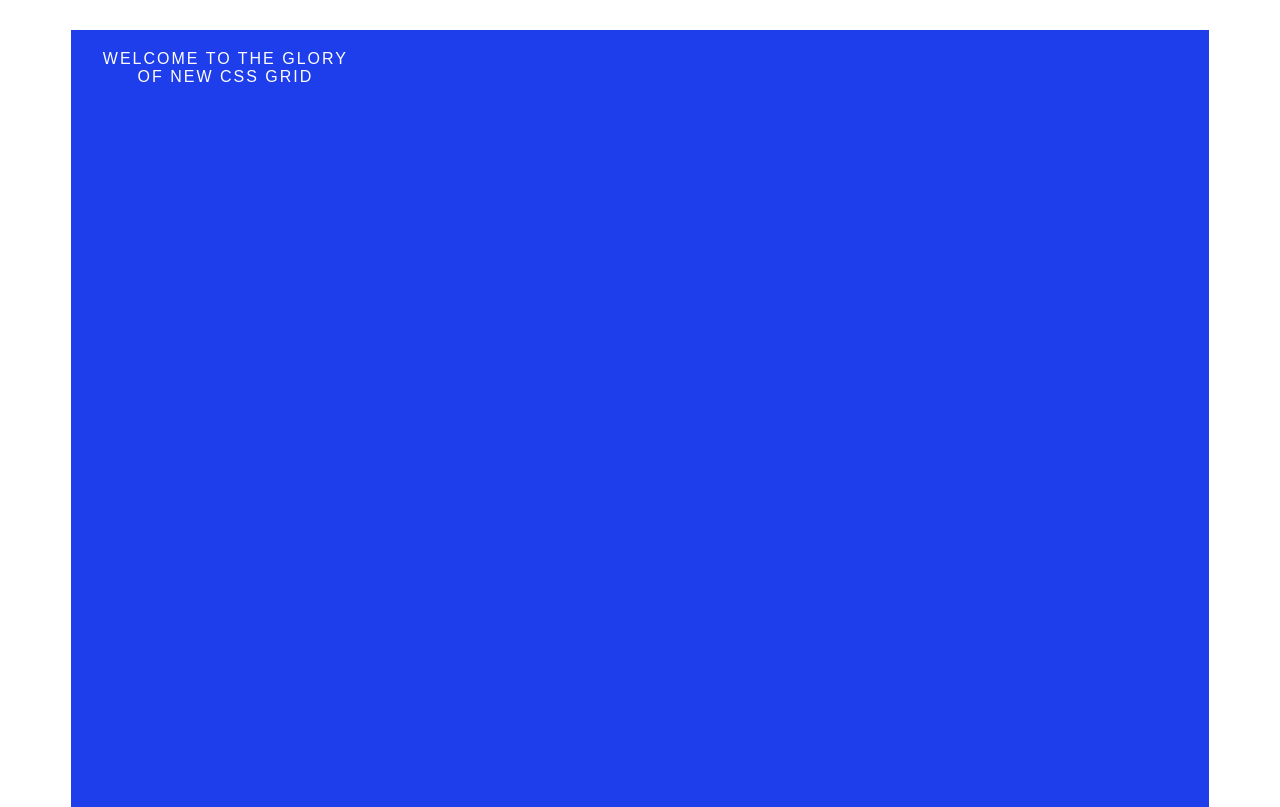
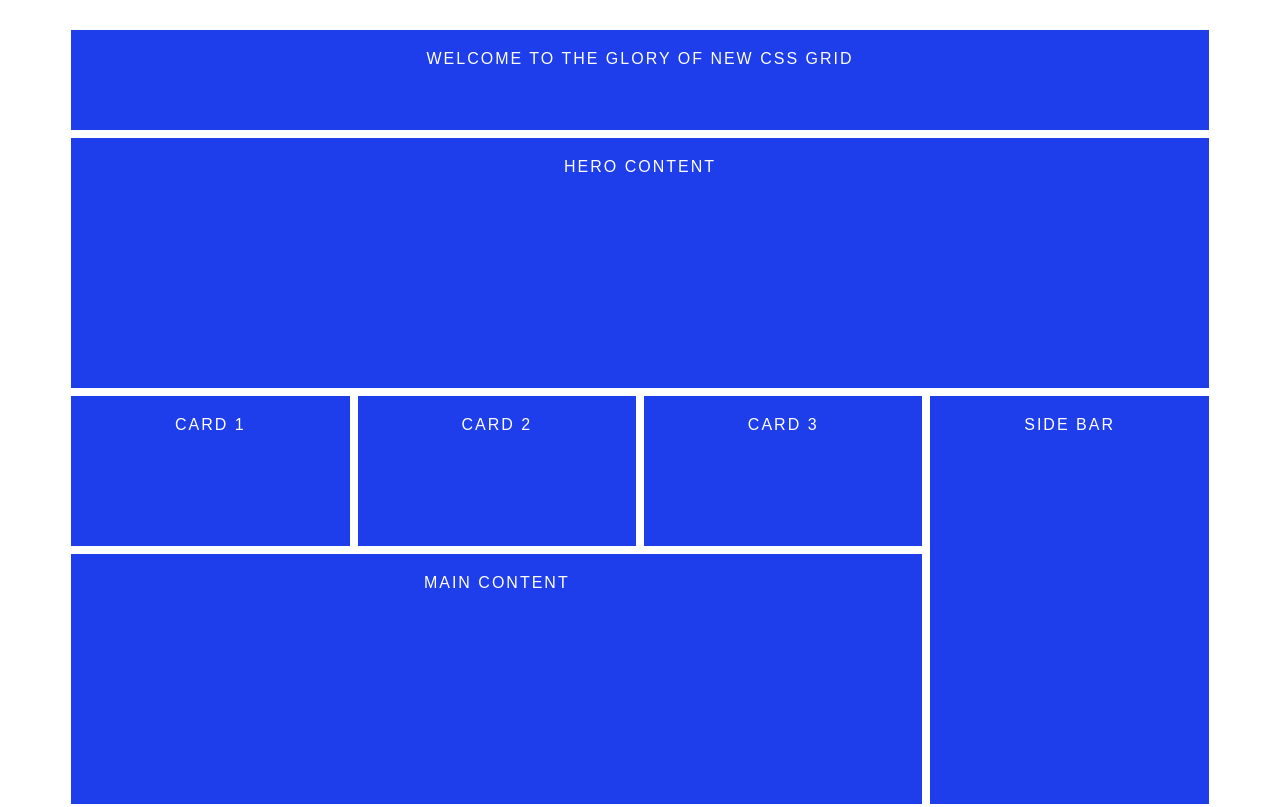
Before and after one commit to tvn9/glory-of-newgrid, a plain HTML site: page index.html in a window 1280 px wide. Shown: the top 807 px of the page. Drawn offline with Linux system fonts and the light colour scheme.

Commit message:
Added comments to css code

```diff
--- a/scss/styles.scss
+++ b/scss/styles.scss
@@ -14,13 +14,13 @@
     text-align: center;
     text-transform: uppercase;
     letter-spacing: 2px;
+  }
 
-    // Layout - Grid system setup
-    display: grid;
-    grid-template-rows: 100px 250px 150px 250px 70px;
-    grid-template-columns: repeat(4, 1fr);
-    grid-gap: 8px;
-  }
+  // Layout - Grid system setup
+  display: grid;
+  grid-template-rows: 100px 250px 150px 250px 70px;
+  grid-template-columns: repeat(4, 1fr);
+  grid-gap: 8px;
 
   // Positioning
   .header {
```
Also changed, not shown: css/styles.css, 1 other file.
